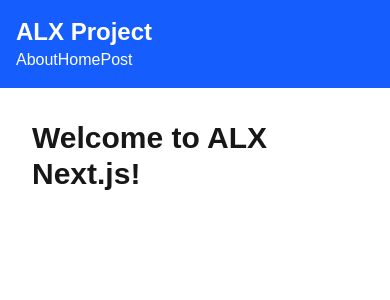
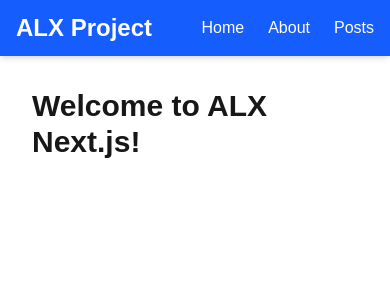
Before and after one commit to abenooo/alx-project-0x02-setup, a Next.js app in the folder alx-project-0x02/: page / in a window 390 px wide. Shown: the top 300 px of the page. Built offline with nearby package versions, Linux system fonts and the light colour scheme.

Commit message:
Refactor Header component to enhance layout with a responsive navigation bar, improve styling, and streamline link structure for better user experience.

```diff
--- a/alx-project-0x02/components/layout/Header.tsx
+++ b/alx-project-0x02/components/layout/Header.tsx
@@ -1,15 +1,28 @@
-import Link from "next/link";
-import  about  from "@/pages/about";
-import  home  from "@/pages/home";
-import posts from "@/pages/posts";
+import Link from 'next/link';
 
-export default function Header() {
+const Header = () => {
   return (
-    <header className="bg-blue-600 text-white p-4">
-      <h1 className="text-2xl font-bold">ALX Project</h1>
-      <Link href="/about">About</Link>
-      <Link href="/home">Home</Link>
-      <Link href="/posts">Post</Link>
+    <header className="bg-blue-600 text-white shadow-md">
+      <div className="container mx-auto px-4 py-3">
+        <nav className="flex justify-between items-center">
+          <Link href="/" className="text-2xl font-bold">
+            ALX Project
+          </Link>
+          <div className="flex space-x-6">
+            <Link href="/home" className="hover:underline hover:text-blue-200">
+              Home
+            </Link>
+            <Link href="/about" className="hover:underline hover:text-blue-200">
+              About
+            </Link>
+            <Link href="/posts" className="hover:underline hover:text-blue-200">
+              Posts
+            </Link>
+          </div>
+        </nav>
+      </div>
     </header>
   );
-}
+};
+
+export default Header;
```
